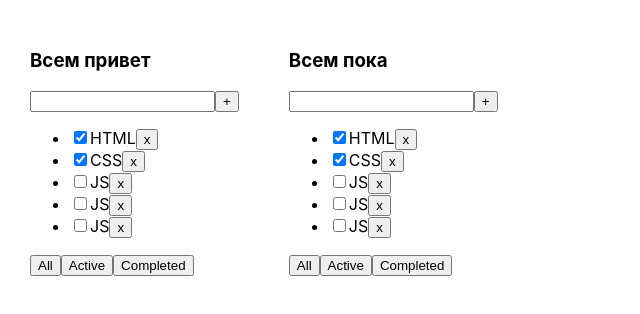
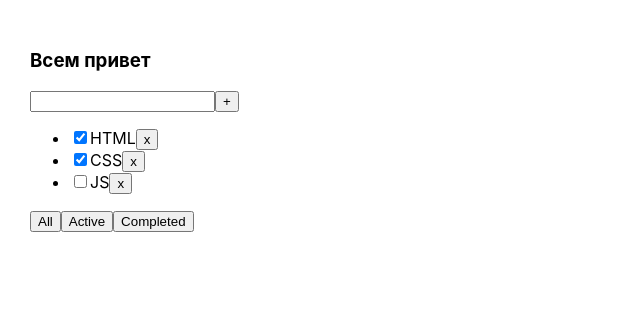
Before and after one commit to abdcod/TodoList, a React (Create React App) app: page / in a window 1280 px wide. Shown: the top 314 px of the page, without its empty margins (0-640 px from the left). Built offline with nearby package versions, Linux system fonts and the light colour scheme.

Commit message:
fix onKeyDown

```diff
--- a/package.json
+++ b/package.json
@@ -10,6 +10,7 @@
     "@types/node": "^16.18.1",
     "@types/react": "^18.0.23",
     "@types/react-dom": "^18.0.7",
+    "@types/uuid": "^9.0.0",
     "react": "^18.2.0",
     "react-dom": "^18.2.0",
     "react-scripts": "5.0.1",
--- a/src/App.tsx
+++ b/src/App.tsx
@@ -1,23 +1,76 @@
-import React from 'react';
+import React, {useState} from 'react';
 import './App.css';
 import TodoList, {TaskType} from "./TodoList";
+import {v1} from "uuid";
+
+export type FilterValuesType = "all" | "active" | "completed";
 
 function App() {
 
     const toDoListTitle_1: string = "Всем привет";
-    const toDoListTitle_2: string = "Всем пока";
-    const tasks_1: Array<TaskType> = [
-        {id: 1, title: "HTML", isDone: true},
-        {id: 2, title: "CSS", isDone: true},
-        {id: 3, title: "JS", isDone: false},
-        {id: 3, title: "JS", isDone: false},
-        {id: 3, title: "JS", isDone: false},
-    ]
+    // const toDoListTitle_2: string = "Всем пока";
+
+    const [tasks, setTasks] = useState<Array<TaskType>>([
+        {id: v1(), title: "HTML", isDone: true},
+        {id: v1(), title: "CSS", isDone: true},
+        {id: v1(), title: "JS", isDone: false},
+    ])
+
+    const removeTask = (taskId: string) => {
+        setTasks(tasks.filter(task => task.id !== taskId))
+    }
+
+    const [filter, setFilter] = useState<FilterValuesType>("all");
+
+    const changeFilter = (filter: FilterValuesType) => {
+        setFilter(filter);
+    }
+
+    const addTask = (title: string) => {
+        const newTask: TaskType = {
+            id: v1(),
+            title: title,
+            isDone: false
+        }
+        setTasks([...tasks, newTask]);
+    }
+
+
+
+    const getFilteredTaskForRender = (tasks: Array<TaskType>, filter: FilterValuesType): Array<TaskType> => {
+
+        switch (filter) {
+            case "active":
+                return tasks.filter(task => task.isDone === false)
+            case "completed":
+                return tasks.filter(task => task.isDone === true)
+            default:
+                return tasks;
+        }
+
+
+    }
+
+
+    const filteredTasks = getFilteredTaskForRender(tasks, filter);
+    // const tasks_1: Array<TaskType> = [
+    //     {id: 1, title: "HTML", isDone: true},
+    //     {id: 2, title: "CSS", isDone: true},
+    //     {id: 3, title: "JS", isDone: false},
+    //     {id: 3, title: "JS", isDone: false},
+    //     {id: 3, title: "JS", isDone: false},
+    // ]
 
     return (
         <div className="App">
-            <TodoList title={toDoListTitle_1} tasks={tasks_1}/>
-            <TodoList title={toDoListTitle_2} tasks={tasks_1}/>
+            <TodoList
+                title={toDoListTitle_1}
+                tasks={filteredTasks}
+                removeTask={removeTask}
+                changeFilter={changeFilter}
+                addTask={addTask}
+            />
+            {/*<TodoList title={toDoListTitle_2} tasks={tasks}/>*/}
             {/*<TodoList title={"Привет"} tasks={tasks_1}/>*/}
         </div>
     );
--- a/src/TodoList.tsx
+++ b/src/TodoList.tsx
@@ -1,28 +1,35 @@
-import React, {FC} from 'react';
+import React, {ChangeEvent, FC, KeyboardEvent, useState} from 'react';
+import {FilterValuesType} from "./App";
 
 type TodoListPropsType = {
     title: string,
     tasks: Array<TaskType>
+    removeTask: (taskId: string) => void
+    changeFilter: (filter: FilterValuesType) => void
+    addTask: (title: string) => void
 }
 
 export type TaskType = {
     title: string,
     isDone: boolean,
-    id: number,
+    id: string,
 }
 
 // : FC<TodoListPropsType>
 
+
 const TodoList: FC<TodoListPropsType> = (props) => {
+
+    const [title, setTitle] = useState<string>("")
 
     let taskList = props.tasks.length
         ? props.tasks.map((task: TaskType) => {
-            // const removeTask = () => alert(task.id)
+            const removeTask = () => props.removeTask(task.id)
             return (
-                <li>
-                    <input type="checkbox" checked={task.isDone} />
+                <li key={task.id}>
+                    <input type="checkbox" checked={task.isDone}/>
                     <span>{task.title}</span>
-                    <button>x</button>
+                    <button onClick={removeTask}>x</button>
                 </li>
             )
         }) : <span>Your taskslist is empty</span>
@@ -35,25 +42,36 @@ const TodoList: FC<TodoListPropsType> = (props) => {
     //
     // props.tasks.length
 
+    const addTask = () => {
+        props.addTask(title);
+        setTitle("");
+    }
 
+    const onChangeHandler = (event: ChangeEvent<HTMLInputElement>) => setTitle(event.currentTarget.value);
+    const onKeyDownHandler = (e: KeyboardEvent<HTMLInputElement>) => e.key === "Enter" && addTask();
 
-
-
+    const handlerCreator = (filter: FilterValuesType) => {
+        return () => props.changeFilter(filter);
+    }
 
     return (
         <div>
             <h3>{props.title}</h3>
             <div>
-                <input/>
-                <button>+</button>
+                <input
+                    value={title}
+                    onChange={onChangeHandler}
+                    onKeyDown={onKeyDownHandler}
+                />
+                <button onClick={addTask}>+</button>
             </div>
             <ul>
                 {taskList}
             </ul>
             <div>
-                <button>All</button>
-                <button>Active</button>
-                <button>Completed</button>
+                <button onClick={handlerCreator("all")}>All</button>
+                <button onClick={handlerCreator("active")}>Active</button>
+                <button onClick={handlerCreator("completed")}>Completed</button>
             </div>
         </div>
     );
```
Also changed, not shown: 1 other file (tests, documents, lock files or other folders).
